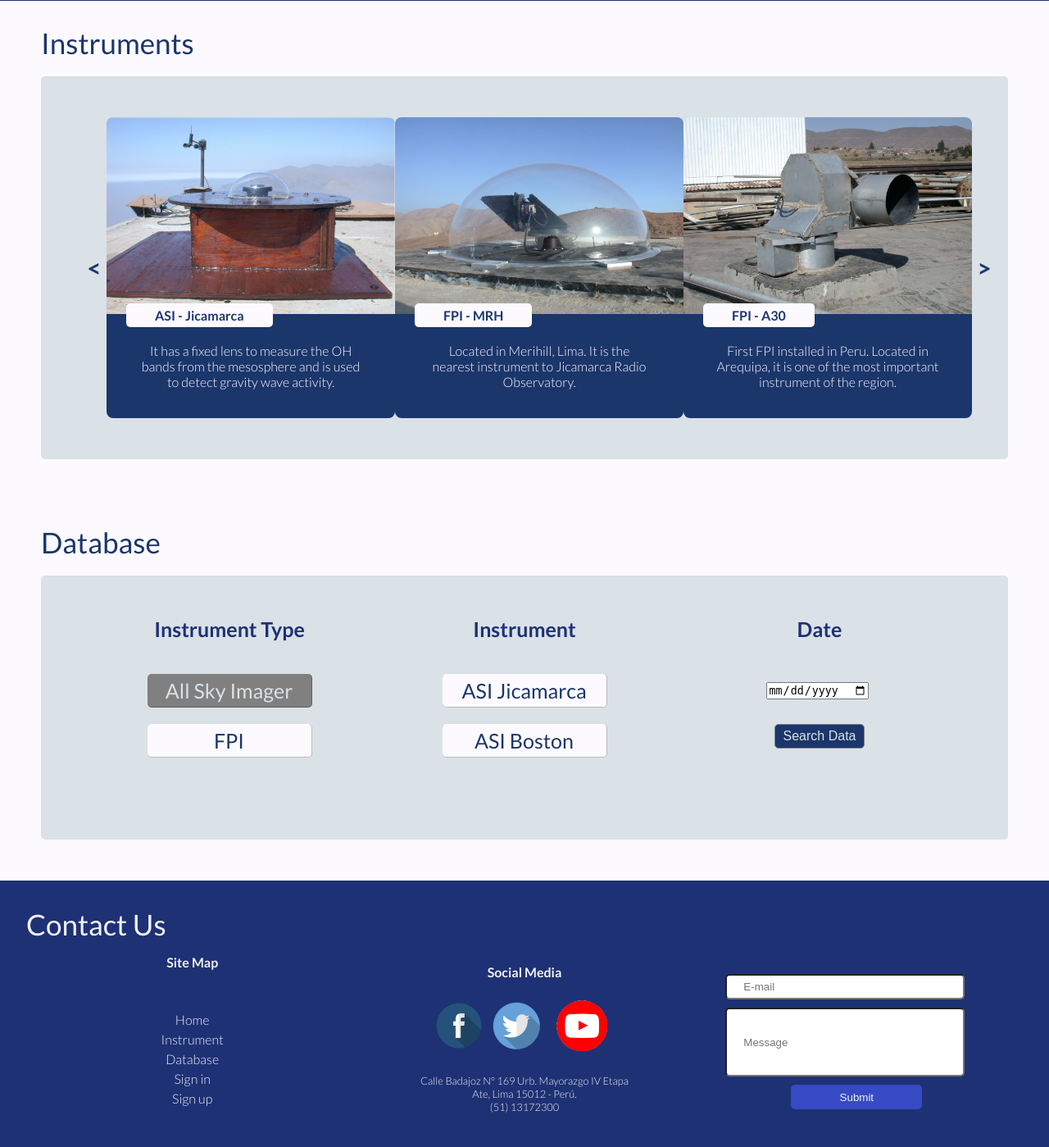
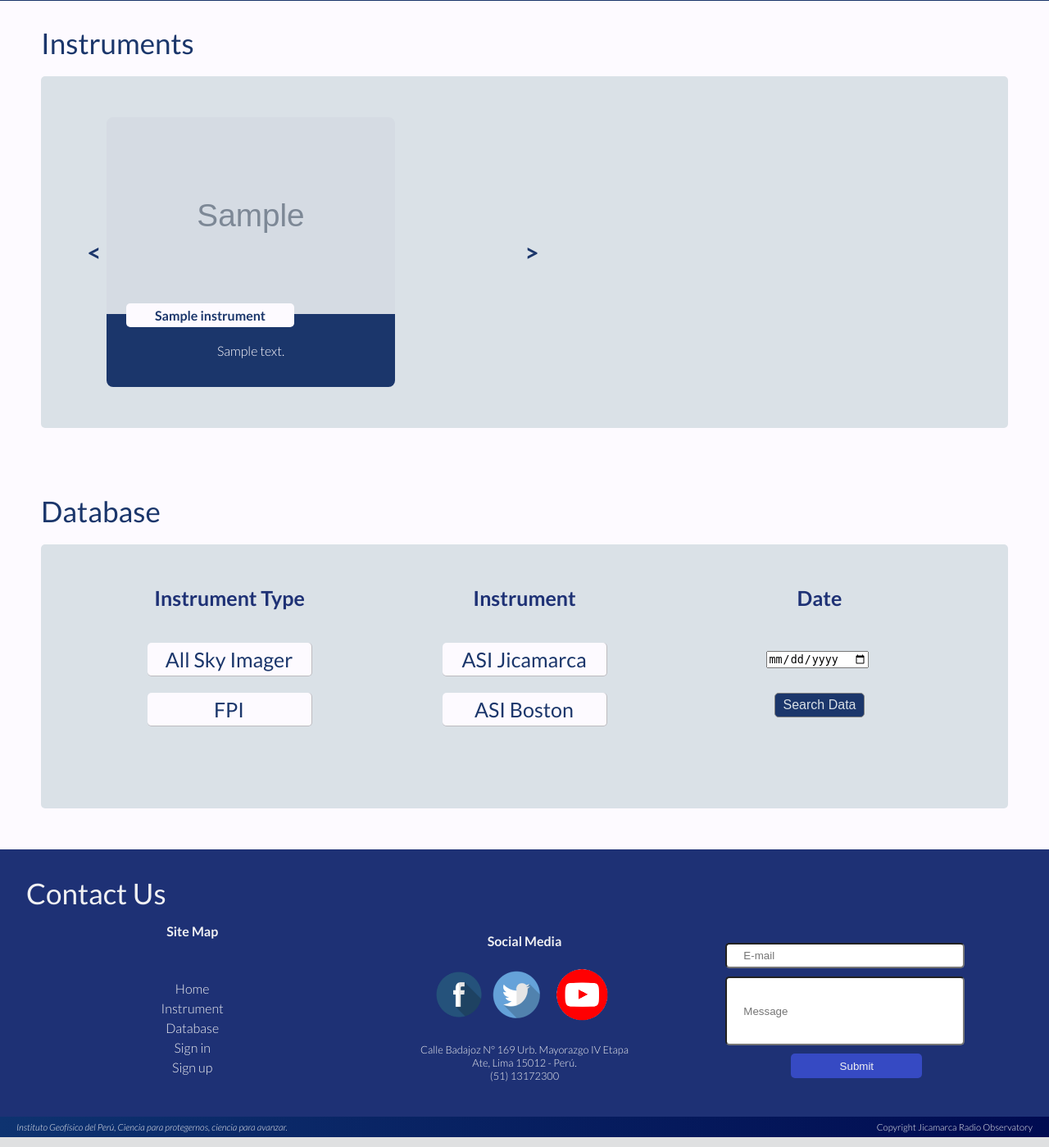
Before and after one commit to jucarBM/OpticsRepoWeb, a Django app: page / in a window 1280 px wide. Shown: the part 1117-2516 px from the top of the page at 82% size. Run offline with Django 3.2, Linux system fonts and the light colour scheme; tables that the repository leaves empty hold one stand-in row (values such as "Sample post"); grey boxes marked "Sample" are stand-in pictures.

Commit message:
Cambios menores y base de datos

```diff
--- a/ServidorOptica/urls.py
+++ b/ServidorOptica/urls.py
@@ -23,5 +23,5 @@
     path('admin/', admin.site.urls),
     path('users/', include(('users.urls', 'users'), namespace='users')),
     path('data/', include(('data.urls', 'data'), namespace='data')),
-    path('', views.home, name='home')
+    path('', views.HomePageView.as_view(), name='home')
 ] + static(settings.MEDIA_URL, document_root=settings.MEDIA_ROOT)
--- a/ServidorOptica/views.py
+++ b/ServidorOptica/views.py
@@ -1,10 +1,28 @@
 from django.shortcuts import render
+from django.views.generic import TemplateView
 
+from data.models import Instrument, Station, InstrumentModel
 
-def home(request):
-    """
-    Función vista para la página inicio del sitio.
-    """
-    return render(
-        request,
-        'home.html')
+class HomePageView(TemplateView):
+
+    template_name = "home.html"
+
+    def get_context_data(self, **kwargs):
+        context = super().get_context_data(**kwargs)
+        instrumentTypes = ['All Sky Imager', 'FPI']
+        instrumentsASI = ['ASI Jicamarca', 'ASI Boston']
+        instrumentsFPI = ['MRH', 'A3O', 'NZK']
+
+        context['instruments'] = Instrument.objects.all()
+        context['instrumentTypes'] = instrumentTypes
+        context['instrumentsASI'] = instrumentsASI
+        context['instrumentsFPI'] = instrumentsFPI
+        return context
+
+# def home(request):
+#     """
+#     Función vista para la página inicio del sitio.
+#     """
+#     return render(
+#         request,
+#         'home.html')
--- a/data/urls.py
+++ b/data/urls.py
@@ -5,12 +5,12 @@
 urlpatterns = [
     path(
         route='results',
-        view=views.results,
+        view=views.ResultsView.as_view(),
         name='results'
     ),
     path(
         route='user',
-        view=views.userSearch,
+        view=views.UserHomeView.as_view(),
         name='user'
     ),
 ]
--- a/static/styles/styles.css
+++ b/static/styles/styles.css
@@ -138,6 +138,15 @@
     color: #1B366B;
     font-weight: bolder;
     font-size: 30px;
+    text-decoration: none;
+    display: inline;
+}
+
+.instruments span a{
+    text-decoration: none;
+    color: #1B366B;
+    cursor: pointer;
+
 }
 .item{
     width: 22em;
--- a/templates/home.html
+++ b/templates/home.html
@@ -31,36 +31,20 @@
 <section class="instruments" id="instruments">
             <h3>Instruments</h3>
             <div class="intruments-container">
-                <span><</span>
-                    <a href="data/results" class="item">
+                <span><a class="changer" onclick="preView()"><</a></span>
+
+            {% for instrument in instruments  %}
+                    <a href="data/results" class="item" >
                         <figure>
-                        <img src="{% static 'images/instrumentJicamarca.jpg' %}" alt="instruments">
-                        <span>ASI - Jicamarca</span>
+                            <img src="{{instrument.instrumentImage.url}}" alt="instruments">
+                            <span>{{instrument.instrumentName}}</span>
                         </figure>
                         <div class="instrument-footer">
-                            <p> It has a fixed lens to measure the OH bands from the
-                            mesosphere and is used to detect gravity wave activity.</p>
+                            <p> {{instrument.description}}</p>
                         </div>
                     </a>
-                    <a href="data/results" class="item">
-                        <figure>
-                        <img src="{% static 'images/instrumentNazca.jpg' %}" alt="instruments">
-                        <span>FPI - MRH</span>
-                        </figure>
-                        <div class="instrument-footer">
-                            <p> Located in Merihill, Lima. It is the nearest instrument to Jicamarca Radio Observatory.</p>
-                        </div>
-                    </a>
-                    <a href="data/results" class="item">
-                        <figure>
-                        <img src="{% static 'images/instrumentArequipa.jpg' %}" alt="instruments">
-                        <span>FPI - A30</span>
-                        </figure>
-                        <div class="instrument-footer">
-                            <p>First FPI installed in Peru. Located in Arequipa, it is one of the most important instrument of the region.</p>
-                        </div>
-                    </a>
-                <span>></span>
+            {% endfor %}
+                <span><a class="changer" onclick="postView()">></a></span>
             </div>
 </section>
 <section class="database" id="database">
@@ -69,17 +53,15 @@
             <div class="database-container">
                 <div class="column-database column-type">
                     <h4>Instrument Type</h4>
-                    <a href="#database" class="button instrument-type" id="ASI-button" data-active="no">All Sky Imager</a>
-                    <a href="#database" class="button instrument-type" id="FPI-button" data-active="no">FPI</a>
+                    {% for instrumentType in instrumentTypes %}
+                        <a href="#database" class="button instrument-type">{{instrumentType}}</a>
+                    {% endfor %}
                 </div>
                 <div class="column-database column-instrument">
                     <h4>Instrument</h4>
-                    <a href="#database" class="button instrument-name no-visible" id="ASI-Jicamarca" data-active="no">ASI Jicamarca</a>
-                    <a href="#database" class="button instrument-name no-visible" id="ASI-Boston" data-active="no">ASI Boston</a>
-                    <a href="#database" class="button instrument-name no-visible" id="MRH-button" data-active="no">MRH</a>
-                    <a href="#database" class="button instrument-name no-visible" id="A30-button" data-active="no">A3O</a>
-                    <a href="#database" class="button instrument-name no-visible" id="NZK-button" data-active="no">NZK</a>
-
+                    {% for instrumentASI in instrumentsASI %}
+                        <a href="#database" class="button instrument-type">{{instrumentASI}}</a>
+                    {% endfor %}
                 </div>
                 <div class="column-database column-date">
                     <h4>Date</h4>
@@ -139,8 +121,6 @@
     <script>
         window.onscroll = function () { myFunction() };
 
-
-
         function myFunction() {
             if (document.documentElement.scrollTop > 50) {
                 document.getElementById("header").classList.add("header-activate");
@@ -149,114 +129,45 @@
             }
         }
 
-        var showResults= document.getElementById("data-available");
-        function visibleShowResults(){
-            visibleState(showResults,true);
+        var showResults = document.getElementById("data-available");
+        function visibleShowResults() {
+                visibleState(showResults, true);
         }
 
-        function visibleState(object,state){
-            if(state){
-                object.classList.remove("no-visible");
-            }
-            else {
-                object.classList.add("no-visible");
-            }
+        function visibleState(object, state) {
+                if (state) {
+                    object.classList.remove("no-visible");
+                }
+                else {
+                    object.classList.add("no-visible");
+                }
         }
 
-        var ASI =   document.getElementById("ASI-button");
-        var FPI =   document.getElementById("FPI-button");
+        items = document.getElementsByClassName("item");
+        nPositions = items.length - 2;
+        actualPosition = 1;
+        if(items.length > 3){
+            for (i = 3; i < items.length ; i++)
+            items[i].style.display = "none";
+        }
 
-        var MRH =   document.getElementById("MRH-button");
-        var A30 =   document.getElementById("A30-button");
-        var NZK =   document.getElementById("NZK-button");
-        var JASI =   document.getElementById("ASI-Jicamarca");
-        var BASI =   document.getElementById("ASI-Boston");
+        function preView() {
+            if(actualPosition != 1){
+                actualPosition = actualPosition - 1;
+            }
+            items[actualPosition + 2].style.display = "none";
+            items[actualPosition - 1].style.display = "block";
+        }
+
+        function postView(){
+            if (actualPosition < nPositions) {
+                actualPosition = actualPosition + 1;
+            }
+            items[actualPosition - 2].style.display = "none";
+            items[actualPosition + 1].style.display = "block";
+        }
 
 
-        visibleState(JASI, true);
-        visibleState(BASI, true);
-        ASI.dataset.active = "yes";
-
-        var oneActiveInstrument = true;
-
-        colorOnClicked(ASI, oneActiveInstrument)
-
-        var activeInstrument = ASI
-        var oneActiveStation = false;
-        var activeStation = MRH
-
-        ASI.addEventListener("click", selectionListener);
-        FPI.addEventListener("click", selectionListener);
-
-
-        MRH.addEventListener("click", selectionListener);
-        A30.addEventListener("click", selectionListener);
-        NZK.addEventListener("click", selectionListener);
-        JASI.addEventListener("click", selectionListener);
-        BASI.addEventListener("click", selectionListener);
-
-        function colorOnClicked(object, active){
-            if (object.dataset.active == "no") {
-                object.classList.remove("clicked");
-            }
-            else if (object.dataset.active == "yes") {
-                object.classList.add("clicked");
-            }
-        }
-
-        function selectionListener(){
-            object = this;
-            if (object.classList.contains("instrument-name")){
-                values = selection(oneActiveStation, activeStation  , object);
-                oneActiveStation = values[0];
-                activeStation = values[1];
-            }
-
-            if(object.classList.contains("instrument-type")){
-                values = selection(oneActiveInstrument, activeInstrument, object);
-                oneActiveInstrument = values[0];
-                activeInstrument = values[1];
-                if (object.id == "FPI-button") {
-                    visibleState(MRH, true);
-                    visibleState(A30, true);
-                    visibleState(NZK, true);
-                    visibleState(JASI, false);
-                    visibleState(BASI, false);
-                }
-                if (object.id == "ASI-button") {
-                    visibleState(MRH, false);
-                    visibleState(A30, false);
-                    visibleState(NZK, false);
-                    visibleState(JASI, true);
-                    visibleState(BASI, true);
-                }
-            }
-        }
-
-        function selection(oneActive, active, object) {
-
-            if (!oneActive){
-                object.dataset.active = "yes"
-                oneActive = true;
-                active = object;
-                colorOnClicked(object, active);
-            }
-            else if(object.dataset.active == "yes"){
-                object.dataset.active = "no"
-                oneActive = false;
-                active = NaN
-                colorOnClicked(object, active);
-                }
-            else{
-                    active.dataset.active = "no";
-                    colorOnClicked(active);
-                    object.dataset.active = "yes";
-                    colorOnClicked(object, active);
-                    active = object;
-                }
-            return [oneActive, active]
-
-        }
     </script>
 
 {% endblock %}
--- a/users/views.py
+++ b/users/views.py
@@ -7,6 +7,7 @@
 
 # Create your views here.
 from users.forms import RequestAccessUser
+from django.views.generic import CreateView
 
 def signin(request):
     """
@@ -30,7 +31,6 @@
         return render(
                 request,
                 'signin.html')
-
 
 def requestAccess(request):
     """
@@ -57,7 +57,7 @@
                     'signup.html',
                     {'error':"Failed to send request, try again."})
 
-            return render(request, 'success.html', {'message': 'Request sended, in 24h or less we will contact you.'})
+            return render(request, 'success.html', {'message': 'Request sent, in 24h or less we will contact you.'})
     else:
         form = RequestAccessUser()
 
```
Also changed, not shown: data/admin.py (+7 -2 lines), data/models.py (+26 -15 lines), data/views.py (+31 -8 lines), data/migrations/0002_auto_20200712_1910.py (added), data/migrations/0003_auto_20200712_1918.py (added), data/migrations/0004_auto_20200712_1930.py (added), data/migrations/0005_auto_20200712_1932.py (added), data/migrations/0006_auto_20200712_1939.py (added), media/data/instruments/instrumentArequipa.jpg (added), media/data/instruments/instrumentArequipa_thjECh0.jpg (added), media/data/instruments/instrumentJicamarca.jpg (added), media/data/instruments/instrumentNazca.jpg (added), 1 other file.
